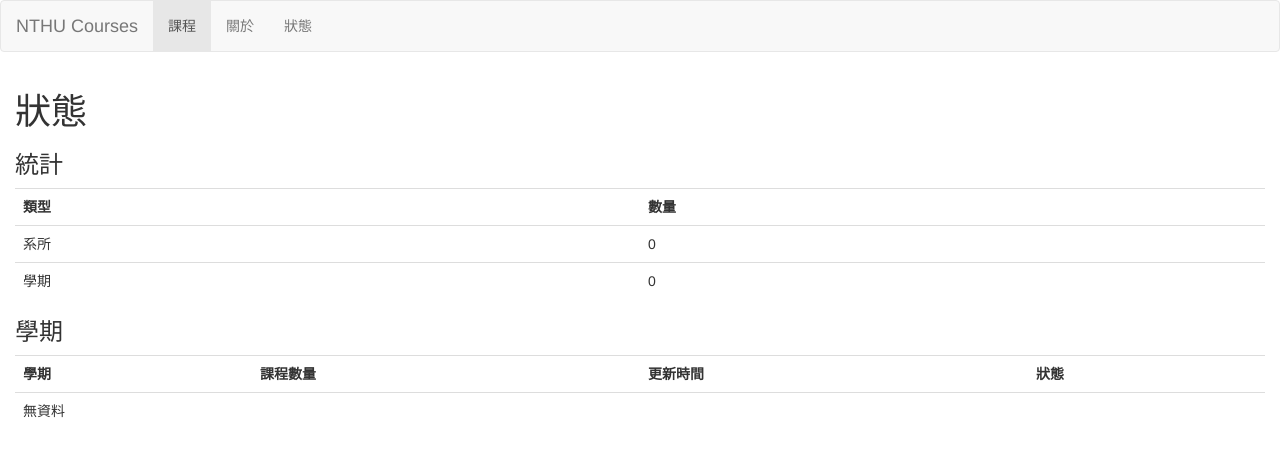
After one commit to afg-archive/nthucourses, a Django app: page /status/ in a window 1280 px wide. The commit adds this page. Shown: the top 457 px of the page. Run offline with Django 3.2, Linux system fonts and the light colour scheme; data that the repository does not hold is empty; some libraries are stand-ins or nearby versions.

Commit message:
status page

```diff
--- a/ccxp/data.py
+++ b/ccxp/data.py
@@ -19,4 +19,4 @@ class Department(dict):
                 self['abbr'],
                 self['name_zh'],
                 self['name_en']
-            ) = tag.text.split(None, 1) + [None]
+            ) = tag.text.split(None, 1) + ['']
--- /dev/null
+++ b/common/jinja2/jinja2/status.html
@@ -0,0 +1,3 @@
+{% extends "base.html" %}
+
+{% endblock %}
--- a/common/jinja2/navbar.html
+++ b/common/jinja2/navbar.html
@@ -14,6 +14,7 @@
       <ul class="nav navbar-nav">
         <li class="active"><a href="#">課程</a></li>
         <li><a href="#">關於</a></li>
+        <li><a href="{{ url('status') }}">狀態</a></li>
       </ul>
     </div>
   </div>
--- /dev/null
+++ b/common/jinja2/status.html
@@ -0,0 +1,42 @@
+{% extends "base.html" %}
+
+{% block title %}狀態{% endblock %}
+
+{% block content %}
+<h3>統計</h3>
+<table class="table">
+  <tr>
+    <th>類型</th>
+    <th>數量</th>
+  </tr>
+  <tr>
+    <td>系所</td>
+    <td>{{ department_count }}</td>
+  </tr>
+  <tr>
+    <td>學期</td>
+    <td>{{ semester_count }}</td>
+  </tr>
+</table>
+<h3>學期</h3>
+<table class="table">
+  <tr>
+    <th>學期</th>
+    <th>課程數量</th>
+    <th>更新時間</th>
+    <th>狀態</th>
+  </tr>
+  {% for semester in semesters %}
+  <tr>
+    <td>{{ semester.name }}</td>
+    <td>{{ semester.updated }}</td>
+    <td>{{ semester.course_set.count() }}</td>
+    <td>{% if semester.ready %}更新完成{% else %}更新中{% endif %}</td>
+  </tr>
+  {% else %}
+  <tr>
+  <td colspan="4">無資料</td>
+  </tr>
+  {% endfor %}
+</table>
+{% endblock %}
--- /dev/null
+++ b/common/urls.py
@@ -0,0 +1,9 @@
+from django.conf.urls import url, patterns
+
+from common import views
+
+
+urlpatterns = patterns('',
+    url(r'^$', views.Index.as_view(), name='index'),
+    url(r'^status/$', views.Status.as_view(), name='status'),
+)
--- a/common/views.py
+++ b/common/views.py
@@ -1,5 +1,18 @@
 from django.views.generic.base import TemplateView
+
+from courses.models import Semester, Department, Course
 
 
 class Index(TemplateView):
     template_name = 'index.html'
+
+
+class Status(TemplateView):
+    template_name = 'status.html'
+
+    def get_context_data(self):
+        return {
+            'department_count': Department.objects.count(),
+            'semester_count': Semester.objects.count(),
+            'semesters': Semester.objects.all(),
+        }
--- a/nthucourses/urls.py
+++ b/nthucourses/urls.py
@@ -1,10 +1,8 @@
 from django.conf.urls import patterns, include, url
 from django.contrib import admin
 
-from common.views import Index
-
 urlpatterns = patterns('',
-    url(r'^$', Index.as_view(), name='index'),
+    url(r'^', include('common.urls')),
     # Examples:
     # url(r'^$', 'nthucourses.views.home', name='home'),
     # url(r'^blog/', include('blog.urls')),
```
Also changed, not shown: courses/adapter.py (+10 -4 lines).
